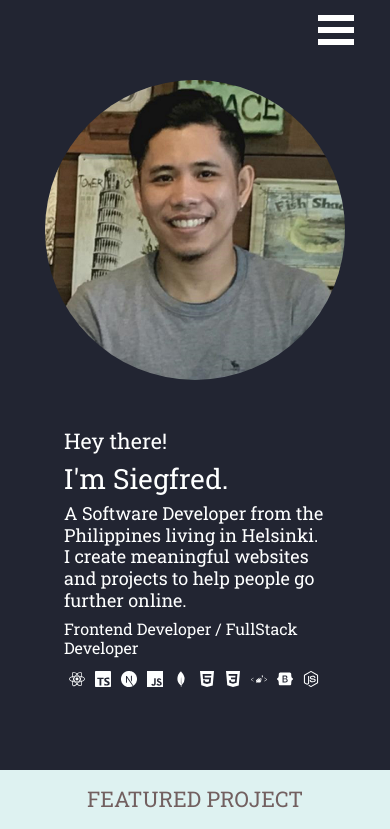
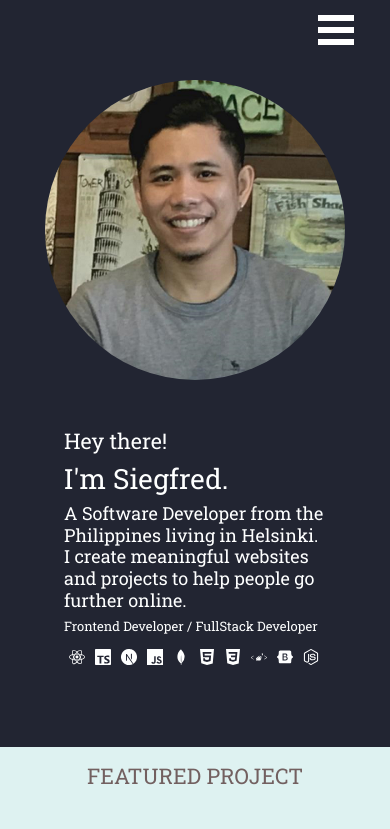
Before and after one commit to iamtigermaximus/2021portfolio2021, a React (Create React App) app: page / in a window 390 px wide. Shown: the top 829 px of the page. Built offline with nearby package versions, Linux system fonts and the light colour scheme.

Commit message:
refactor job title font size

```diff
--- a/src/components/Banner.js
+++ b/src/components/Banner.js
@@ -45,7 +45,7 @@ const Banner = () => {
                     Helsinki. I create meaningful websites and projects to help
                     people go further online.
                   </h2>
-                  <h6>Frontend Developer / FullStack Developer</h6>
+                  <h1 className="job-title">Frontend Developer / FullStack Developer</h1>
                   <div className='banner-tech-container'>
                     <div className='banner-tech'>
                       <SiReact />
--- a/src/index.css
+++ b/src/index.css
@@ -77,6 +77,9 @@ body {
 }
 .banner-tech {
   margin: 0 5px;
+}
+.job-title {
+  font-size: 10px;
 }
 .profile-image {
   width: 300px;
@@ -239,6 +242,10 @@ body {
     padding: 2rem;
   }
 
+  .job-title {
+    font-size: 13px;
+  }
+
   /*React-Burger-Menu*/
   .bm-burger-button {
     position: fixed;
```
